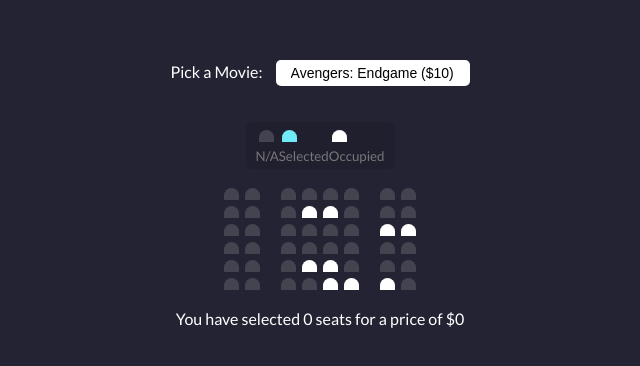
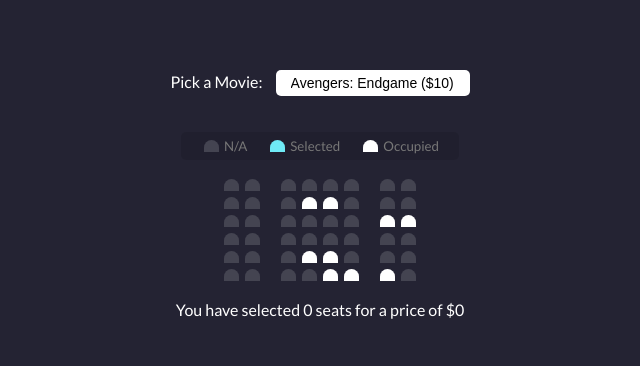
Before and after one commit to derekianrosas/movie-seat, a plain HTML site: page index.html in a window 1280 px wide. Shown: the part 208-574 px from the top of the page, without its empty margins (320-960 px from the left). Drawn offline with Linux system fonts and the light colour scheme.

Commit message:
added showcase list item styles

```diff
--- a/styles.css
+++ b/styles.css
@@ -78,6 +78,14 @@ body {
 }
 
 .showcase li {
+  display: flex;
+  align-items: center;
+  justify-content: center;
+  margin: 0 10px;
+}
+
+.showcase li small {
+  margin-left: 2px;
 }
 
 .row {
```
